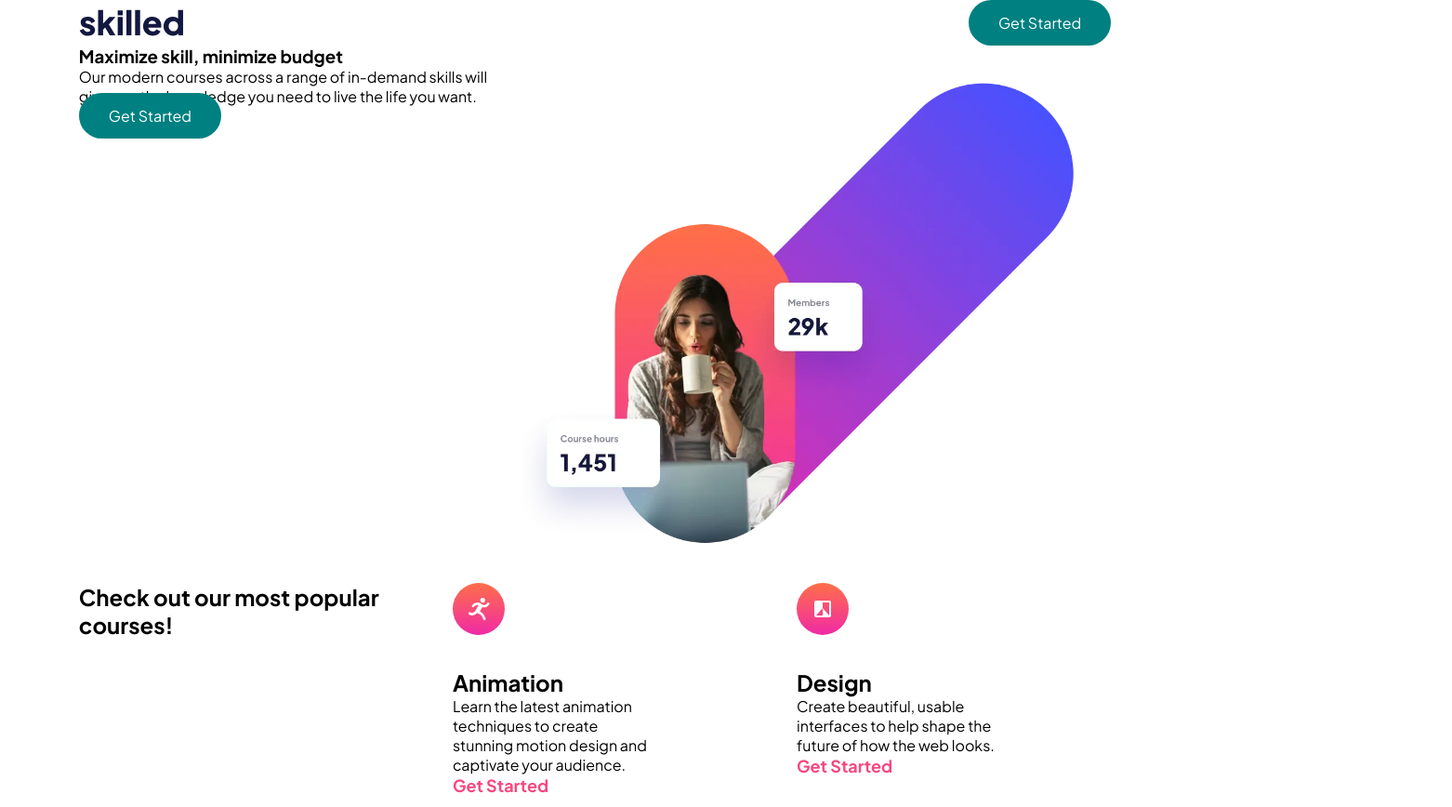
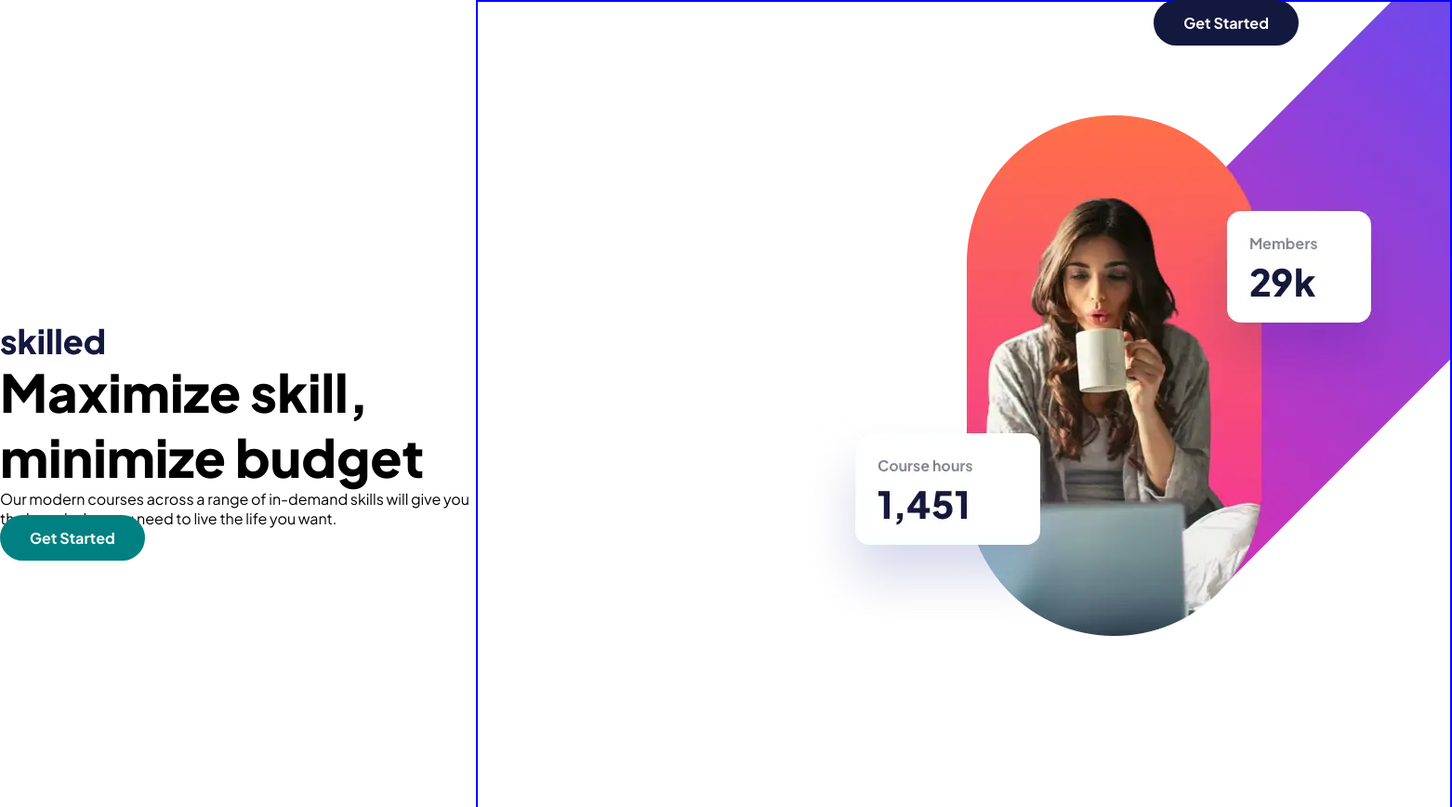
Before and after one commit to jreed-11/JR-skilled-E-learning-page, a plain HTML site: page index.html in a window 1280 px wide. Shown: the top 868 px of the page at 93% size, 1562 px wide, since content can reach past the window. Drawn offline with Linux system fonts and the light colour scheme.

Commit message:
html and CSS updated
Hero layout

```diff
--- a/index.html
+++ b/index.html
@@ -15,25 +15,22 @@
   <body>
     <div class="main-container">
       <section class="hero-grid d-grid">
-        <header class="hero__grid__header d-flex">
+        <section class="hero__grid__content">
           <img
             class="hero__grid__logo"
             src="/assets/logo-dark.svg"
             alt="company log"
           />
-          <a class="btn hero__grid__btn" href="#">Get Started</a>
-        </header>
-
-        <section class="hero__grid__content">
           <h1 class="hero__grid__title">Maximize skill, minimize budget</h1>
           <p class="hero__grid__text">
             Our modern courses across a range of in-demand skills will give you
             the knowledge you need to live the life you want.
           </p>
-          <a class="btn hero__grid__btn" href="#">Get Started</a>
+          <a class="btn hero__content__btn" href="#">Get Started</a>
         </section>
 
-        <section class="hero__grid__img">
+        <section class="hero__grid__img d-flex">
+          <a class="btn hero__grid__btn" href="#">Get Started</a>
           <img
             class="hero__img"
             src="/assets/image-hero-desktop.webp"
--- a/style.css
+++ b/style.css
@@ -72,7 +72,7 @@ body {
 
 .main-container {
   margin-inline: auto;
-  max-width: 69.4rem;
+  max-width: 90rem;
 }
 
 /* Genral Button Styles */
@@ -81,6 +81,7 @@ body {
   background-color: teal;
   border-radius: 4rem;
   color: var(--clr-secondary);
+  font-weight: var(--fw-bold);
   padding: 0.875rem 2rem;
   text-decoration: none;
 }
@@ -90,20 +91,46 @@ body {
 /* Hero Grid Area */
 
 .hero-grid {
-  grid-template-columns: repeat(2, 1fr);
+  grid-template-columns: 40% 1fr;
   grid-template-areas:
-    "grid-header grid-header"
+    "grid-content grid-img"
     "grid-content grid-img";
+  max-width: 100%;
+}
+
+.hero__grid__img {
+  flex-direction: column;
+  position: relative;
 }
 
 .hero__img {
-  max-width: 40rem;
+  border: 2px solid blue;
+  object-position: 22rem -12rem;
 }
 
-.hero__grid__header {
+/* .hero__grid__header {
   align-items: center;
+  grid-area: grid-header;
   justify-content: space-between;
-  grid-area: grid-header;
+  margin-top: 1.5rem;
+
+} */
+
+.hero__grid__content {
+  align-self: center;
+  grid-area: grid-content;
+}
+
+.hero__grid__title {
+  font-size: var(--fs-900);
+  font-weight: var(--fw-extraBold);
+}
+
+.hero__grid__btn {
+  align-self: end;
+  background-color: var(--clr-btn1);
+  margin-right: 10.32rem;
+  position: absolute;
 }
 
 /* Info Grid Area */
@@ -127,3 +154,10 @@ body {
   font-weight: var(--fw-bold);
   text-decoration: none;
 }
+
+/* footer */
+
+.footer {
+  background-color: var(--clr-btn1);
+  max-width: 100%;
+}
```
